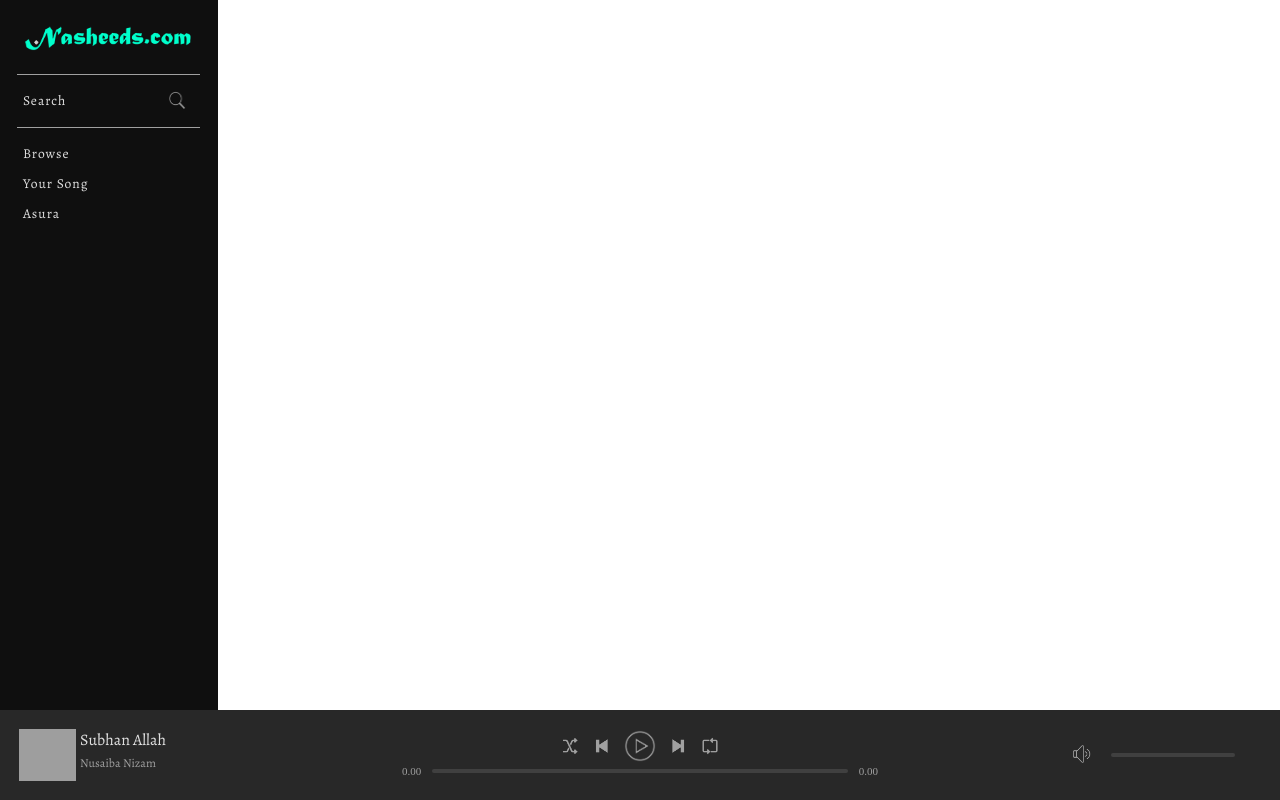
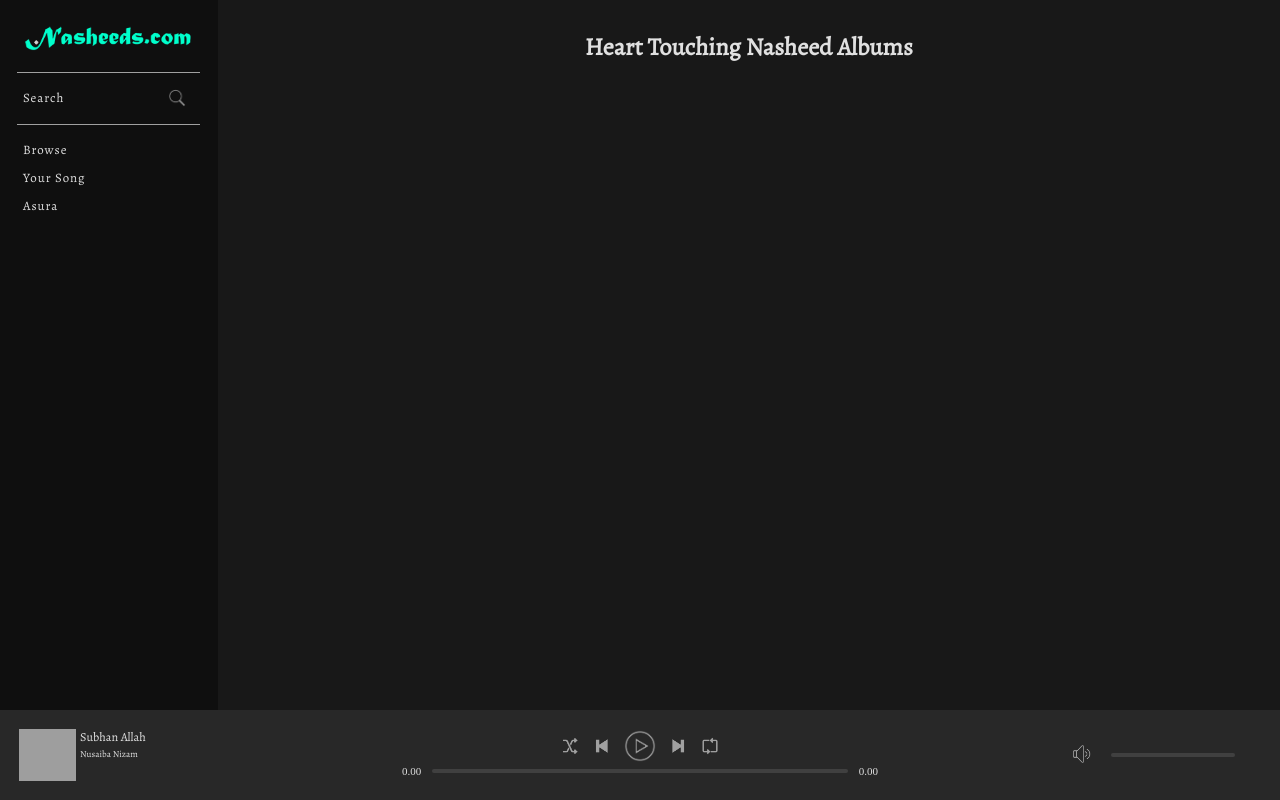
Before and after one commit to NusaibaNizam/nasheeds.com, a PHP site: page / in a window 1280 px wide. Run offline with PHP 8.4, Linux system fonts and the light colour scheme; the visitor is signed in with stand-in values (Sample User, id 1); data that the repository does not hold is empty; grey boxes are pictures that could not be loaded.

Commit message:
Alhamdulillah

```diff
--- a/assets/css/style.css
+++ b/assets/css/style.css
@@ -2,6 +2,9 @@ html,body{
 	margin: 0;
 	padding: 0;
 	height: 100%;
+	background: #181818;
+	font-size: 	0.8750em;
+	min-width: 20px;
 }
 #nowPlayingContainer{
 	width: 100%;
@@ -21,7 +24,7 @@ html,body{
 	min-width:180px;
 }
 body, a{
-	color: #a0a0a0;
+	color: #e0e0e0;
 	font-family: 'Alegreya', serif;
 	text-decoration: none;
 }
@@ -141,16 +144,16 @@ body, a{
 	height: 100%
 }
 #topContainer{
-	min-height: 100%;
-	width: 100%
+	height: 100%;
+	width: 100%;
+	display: flex;
+	position: fixed;
 }
 #topContainer #navigationContainer{
 	background: #0f0f0f;
 	height: 100vh;
 	width: 17%;
-	position: fixed;
-	top: 0;
-	left: 0;
+	min-width: 200px;
 	margin: 0;
 	padding: 0;
 }
@@ -172,7 +175,7 @@ body, a{
 .navItem{
 	padding: 3%;
 	letter-spacing: 1px;
-	font-size: .85em
+	font-size: 1.05em
 }
 .navItem a{
 	color: #e0e0e0;
@@ -193,3 +196,71 @@ body, a{
 
 	color: #ffffff;
 }
+#mainContainer{
+	height: 100%
+}
+#mainViewContainer{
+	width: 83%;
+	max-width: calc(100% - 200px);
+	height: calc(100% - 90px);
+	overflow-y:auto;
+	overflow-x: hidden;
+}
+#mainContent{
+	width: 100%;
+	height: 100%;
+	padding: 1% 3%;
+	box-sizing: border-box;
+	overflow-x: hidden;
+	overflow-y: auto;
+}
+.pageHeading{
+	padding: .25%;
+	text-align: center;
+}
+.gridItem{
+	display: inline-block;
+	margin-right: 3%;
+	width:29%;
+	max-width: 200px;
+	min-width: 150px;
+	margin-bottom: 1%;
+	transition: 1s;
+	opacity: 1;
+}
+.gridItem:hover{
+	opacity: .4;
+	width:29.5%;
+	max-width:205px;
+	cursor:pointer;
+	margin-right: 2.5%;
+}
+.gridItem:hover .gridInfo{
+	letter-spacing: 3px;
+	font-weight: bold;
+}
+.gridImg{
+	width: 100%;
+	position: relative;
+}
+.gridImg:after {
+	  content: "";
+	  display: block;
+	  padding-bottom: 100%;
+}
+.gridImg img{
+	position: absolute;
+  	width: 100%;
+  	height: 100%;
+	background-size:cover;
+}
+.gridInfo{
+	text-align: center;
+	text-overflow: ellipsis;
+	padding: 2% 0;
+	overflow: hidden;
+	white-space: nowrap;
+	font-size: .89em;
+	letter-spacing: 2px;
+	transition: 1s;
+}
--- /dev/null
+++ b/includes/footer.php
@@ -0,0 +1,10 @@
+				</div>
+			</div>
+
+		</div>
+
+		<?php include("includes/nowPlayingContainer.php"); ?>
+
+	</div>
+</body>
+</html>
--- /dev/null
+++ b/includes/header.php
@@ -0,0 +1,30 @@
+<?php
+
+	include("includes/config.php");
+	if(isset($_SESSION['userLoggedIn'])){
+		$sessionUser=$_SESSION['userLoggedIn'];
+	}
+	else{
+		header("Location: register.php");
+	}
+?>
+<!DOCTYPE html>
+<html>
+<head>
+	<title>nasheeds.com</title>
+	<link rel="stylesheet" type="text/css" href="assets/css/style.css">
+
+	<link rel="preconnect" href="https://fonts.gstatic.com">
+	<link href="https://fonts.googleapis.com/css2?family=Alegreya&display=swap" rel="stylesheet">
+
+	<link rel="preconnect" href="https://fonts.gstatic.com">
+	<link href="https://fonts.googleapis.com/css2?family=Spectral:wght@300&display=swap" rel="stylesheet">
+</head>
+<body>
+	<div id="mainContainer">
+
+		<div id="topContainer">
+
+			<?php include("includes/navigationContainer.php"); ?>
+			<div id="mainViewContainer">
+				<div id="mainContent">
--- /dev/null
+++ b/includes/navigationContainer.php
@@ -0,0 +1,35 @@
+<div id="navigationContainer">
+	<nav class="navbar">
+
+		<a href="index.php" id="logo">
+			<img src="assets/images/icons/nasheed.png">
+		</a>
+
+		<div class="navGroup">
+			<div class="navItem">
+				<a href="search.php" class="navItemLink">Search
+					<img src="assets/images/icons/search.png" class="icon" alt="Search">
+				</a>
+			</div>
+		</div>
+
+
+		<div class="navGroup">
+
+			<div class="navItem">
+				<a href="browse.php" class="navItemLink">Browse</a>
+			</div>
+
+			<div class="navItem">
+				<a href="yourSong.php" class="navItemLink">Your Song</a>
+			</div>
+
+			<div class="navItem">
+				<a href="profile.php" class="navItemLink">Asura</a>
+			</div>
+
+		</div>
+
+	</nav>
+
+</div>
--- /dev/null
+++ b/includes/nowPlayingContainer.php
@@ -0,0 +1,81 @@
+<div id=nowPlayingContainer>
+	<div id="nowPlaying">
+		<div id="songDetails">
+			<div class="content">
+
+				<span class="album">
+					<img src="https://cdn.hipwallpaper.com/m/85/82/E6N1e2.jpg">
+				</span>
+
+				<div class="trackInfo">
+
+					<div class="trackName">
+						<span>Subhan Allah</span>
+					</div>
+
+					<div class="trackArtist">
+						<span>Nusaiba Nizam</span>
+					</div>
+
+				</div>
+
+			</div>
+
+		</div>
+		<div id="controlPanel">
+			<div class="content controls">
+				<div class="buttons">
+					<button class="controlButton shuffle" title="Shuffle">
+						<img src="assets/images/icons/shuffle.png" alt="Shuffle">
+					</button>
+					<button class="controlButton previous" title="Previous">
+						<img src="assets/images/icons/previous.png" alt="Previous">
+					</button>
+					<button class="controlButton play" title="Play">
+						<img src="assets/images/icons/play.png" alt="Play">
+					</button>
+					<button class="controlButton pause" title="Pause" style="display: none;">
+						<img src="assets/images/icons/pause.png" alt="Pause">
+					</button>
+					<button class="controlButton next" title="Next">
+						<img src="assets/images/icons/next.png" alt="Next">
+					</button>
+					<button class="controlButton repeat" title="Repeat">
+						<img src="assets/images/icons/repeat.png" alt="Repeat">
+					</button>
+				</div>
+				<div class="progressElementsContainer">
+					<span class="progressTime current">0.00</span>
+
+					<div class="progressBar">
+						<div class="progressBackground">
+							<div class="progress"></div>
+						</div>
+					</div>
+
+					<span class="progressTime remaining">0.00</span>
+				</div>
+			</div>
+		</div>
+		<div id=volume>
+
+			<div class="volumeContainer">
+				<button class="controlButton volume" title="Mute">
+					<img src="assets/images/icons/volume.png" alt="Mute">
+				</button>
+
+				<button class="controlButton unmute" title="Unmute">
+					<img src="assets/images/icons/volume-mute.png" alt="Unmute" style="display: none;">
+				</button>
+
+				<div class="progressBar">
+					<div class="progressBackground">
+						<div class="progress"></div>
+					</div>
+				</div>
+
+
+			</div>
+		</div>
+	</div>
+</div>
--- a/index.php
+++ b/index.php
@@ -1,149 +1,24 @@
-<?php
+<?php include("includes/header.php"); ?>
 
-	include("includes/config.php");
-	if(isset($_SESSION['userLoggedIn'])){
-		$sessionUser=$_SESSION['userLoggedIn'];
-	}
-	else{
-		header("Location: register.php");
-	}
-?>
-<!DOCTYPE html>
-<html>
-<head>
-	<title>nasheeds.com</title>
-	<link rel="stylesheet" type="text/css" href="assets/css/style.css">
-
-	<link rel="preconnect" href="https://fonts.gstatic.com">
-	<link href="https://fonts.googleapis.com/css2?family=Alegreya&display=swap" rel="stylesheet">
-
-	<link rel="preconnect" href="https://fonts.gstatic.com">
-	<link href="https://fonts.googleapis.com/css2?family=Spectral:wght@300&display=swap" rel="stylesheet">
-</head>
-<body>
-	<div id="mainContainer">
-
-		<div id="topContainer">
-
-			<div id="navigationContainer">
-				<nav class="navbar">
-
-					<a href="index.php" id="logo">
-						<img src="assets/images/icons/nasheed.png">
-					</a>
-
-					<div class="navGroup">
-						<div class="navItem">
-							<a href="search.php" class="navItemLink">Search
-								<img src="assets/images/icons/search.png" class="icon" alt="Search">
-							</a>
-						</div>
+<h1 class="pageHeading">Heart Touching Nasheed Albums</h1>
+<div class="gridView">
+	<?php
+		$albumQuery=mysqli_query($con,"SELECT * FROM albums ORDER BY rand() LIMIT 10");
+		while($row=mysqli_fetch_array($albumQuery)) {
+			echo "<div class='gridItem'>
+				<a href='albums.php?id=".$row['id']."' >
+					<div class='gridImg'>
+					<img src='".$row['artworkPath']."'>
 					</div>
+					<div class='gridInfo'>"
+						.$row['title'].
+					"</div>
+				</a>
+			</div>";
+			//echo $row['title']."<br>";
+		}
+	?>
+</div>
 
 
-					<div class="navGroup">
-
-						<div class="navItem">
-							<a href="browse.php" class="navItemLink">Browse</a>
-						</div>
-
-						<div class="navItem">
-							<a href="yourSong.php" class="navItemLink">Your Song</a>
-						</div>
-
-						<div class="navItem">
-							<a href="profile.php" class="navItemLink">Asura</a>
-						</div>
-
-					</div>
-
-				</nav>
-
-			</div>
-
-		</div>
-
-		<div id=nowPlayingContainer>
-			<div id="nowPlaying">
-				<div id="songDetails">
-					<div class="content">
-
-						<span class="album">
-							<img src="https://cdn.hipwallpaper.com/m/85/82/E6N1e2.jpg">
-						</span>
-
-						<div class="trackInfo">
-
-							<div class="trackName">
-								<span>Subhan Allah</span>
-							</div>
-
-							<div class="trackArtist">
-								<span>Nusaiba Nizam</span>
-							</div>
-
-						</div>
-
-					</div>
-
-				</div>
-				<div id="controlPanel">
-					<div class="content controls">
-						<div class="buttons">
-							<button class="controlButton shuffle" title="Shuffle">
-								<img src="assets/images/icons/shuffle.png" alt="Shuffle">
-							</button>
-							<button class="controlButton previous" title="Previous">
-								<img src="assets/images/icons/previous.png" alt="Previous">
-							</button>
-							<button class="controlButton play" title="Play">
-								<img src="assets/images/icons/play.png" alt="Play">
-							</button>
-							<button class="controlButton pause" title="Pause" style="display: none;">
-								<img src="assets/images/icons/pause.png" alt="Pause">
-							</button>
-							<button class="controlButton next" title="Next">
-								<img src="assets/images/icons/next.png" alt="Next">
-							</button>
-							<button class="controlButton repeat" title="Repeat">
-								<img src="assets/images/icons/repeat.png" alt="Repeat">
-							</button>
-						</div>
-						<div class="progressElementsContainer">
-							<span class="progressTime current">0.00</span>
-
-							<div class="progressBar">
-								<div class="progressBackground">
-									<div class="progress"></div>
-								</div>
-							</div>
-
-							<span class="progressTime remaining">0.00</span>
-						</div>
-					</div>
-				</div>
-				<div id=volume>
-
-					<div class="volumeContainer">
-						<button class="controlButton volume" title="Mute">
-							<img src="assets/images/icons/volume.png" alt="Mute">
-						</button>
-
-						<button class="controlButton unmute" title="Unmute">
-							<img src="assets/images/icons/volume-mute.png" alt="Unmute" style="display: none;">
-						</button>
-
-						<div class="progressBar">
-							<div class="progressBackground">
-								<div class="progress"></div>
-							</div>
-						</div>
-
-
-					</div>
-				</div>
-			</div>
-		</div>
-	</div>
-</body>
-</html>
+<?php include("includes/footer.php"); ?>
```
Also changed, not shown: albums.php (added, +16 -0 lines), assets/images/artwork/BalaghalUla.jpg (added), assets/images/artwork/Fartaqi.jpg (added), assets/images/artwork/One.jpg (added), 4 other files.
